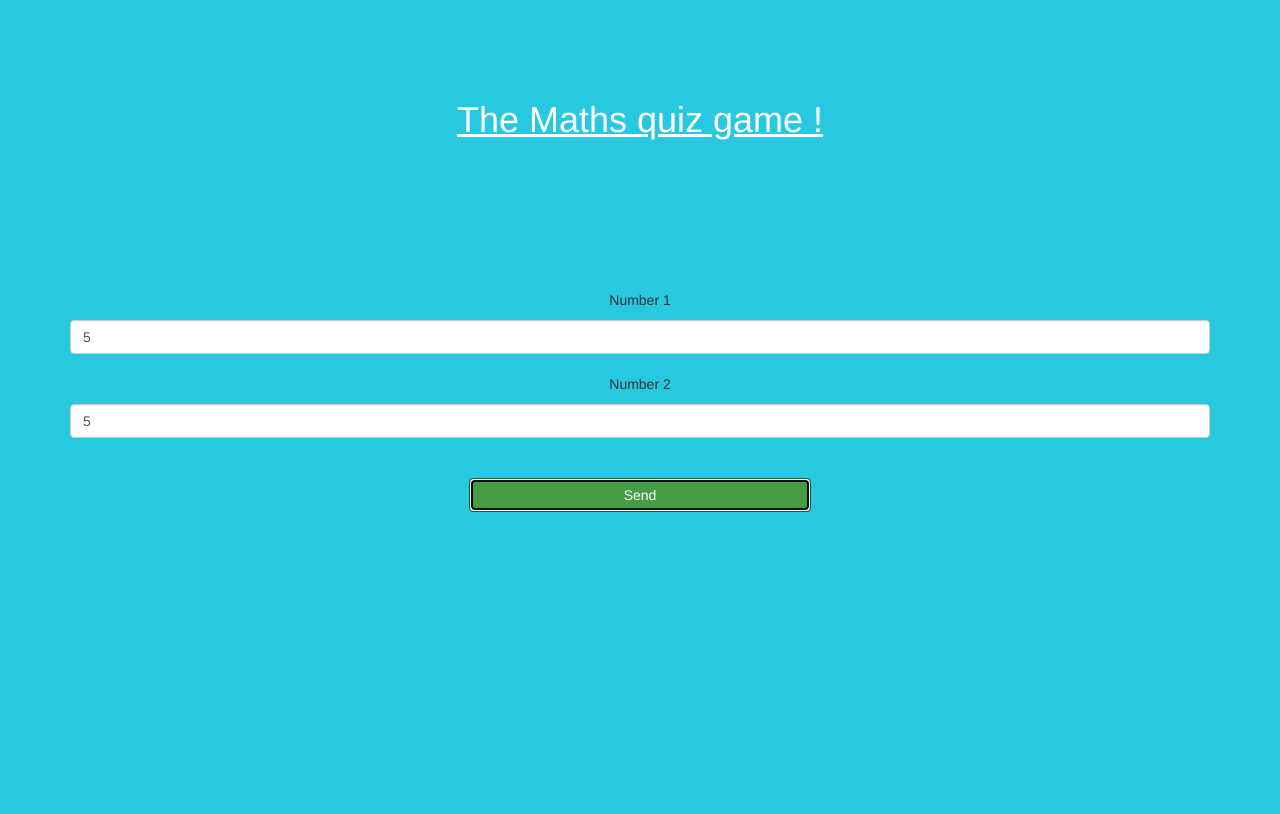
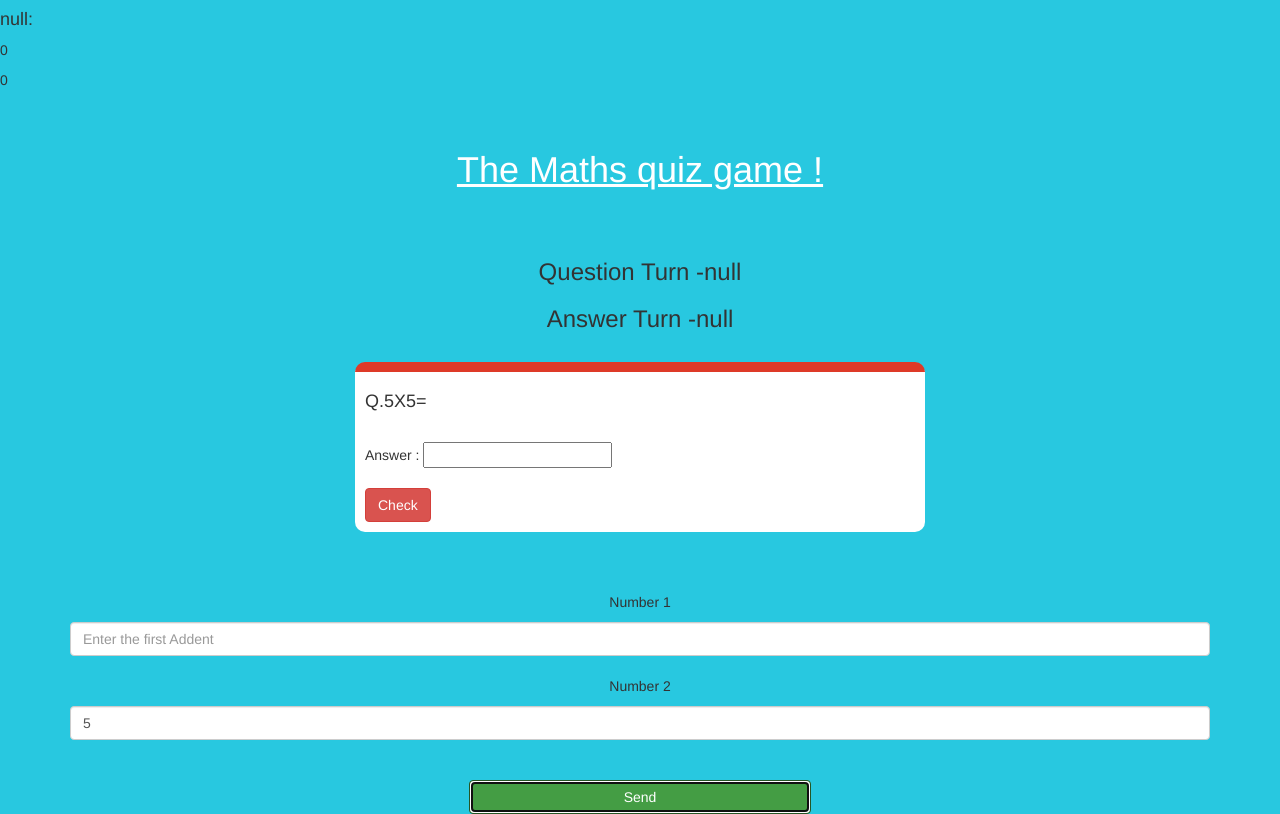
Before and after one commit to sarthakmisra/Maths-quiz, a plain HTML site: page game_page.html in a window 1280 px wide. Both pictures are taken after typing "5", "5" into the empty fields and a click on the button "Send". Drawn offline with nearby package versions, Linux system fonts and the light colour scheme.

Commit message:
Add files via upload

```diff
--- a/game_page.html
+++ b/game_page.html
@@ -8,8 +8,8 @@
 <script src="https://ajax.googleapis.com/ajax/libs/jquery/3.4.1/jquery.min.js"></script>
 <script src="https://maxcdn.bootstrapcdn.com/bootstrap/3.4.0/js/bootstrap.min.js"></script>
     <title>game_page</title>
-    <link rel="stylesheet" src="game_page.css">
-    <script src="main.js" ></script>
+    <link rel="stylesheet" href="game_page.css">
+
 </head>
 <body style="background-color: #28c8e0;">
     <h4 id="player1_name"></h4> <span id="player1_score"></span>
@@ -39,5 +39,6 @@
 <br>
 <button style="width:30%;" class="btn btn-success" onclick="send()">Send</button>
 </center>
+<script src="game_page.js" ></script>
 </body>
 </html>
--- a/game_page.js
+++ b/game_page.js
@@ -17,14 +17,13 @@ function send() {
     number1 = document.getElementById("num1").value;
     number2 = document.getElementById("num2").value;
     actual_answer = parseInt(number1) * parseInt(number2);
-    question_number = "h4" + number1 + "X" + number2 + "</h4>";
+    question = "<h4>Q." + number1 + "X" + number2 + "=</h4>";
 input_box = "<br>Answer : <input type='number' id='input_checkbox'>";
 check_button = "<br><br><button class='btn btn-danger' onclick='check()'>Check</button>"
 row = question + input_box + check_button;
-}
-
 
 document.getElementById("resultado").innerHTML = row;
 
 document.getElementById("num1").value="";
 document.getElementById("num1").value="";
+}
```
